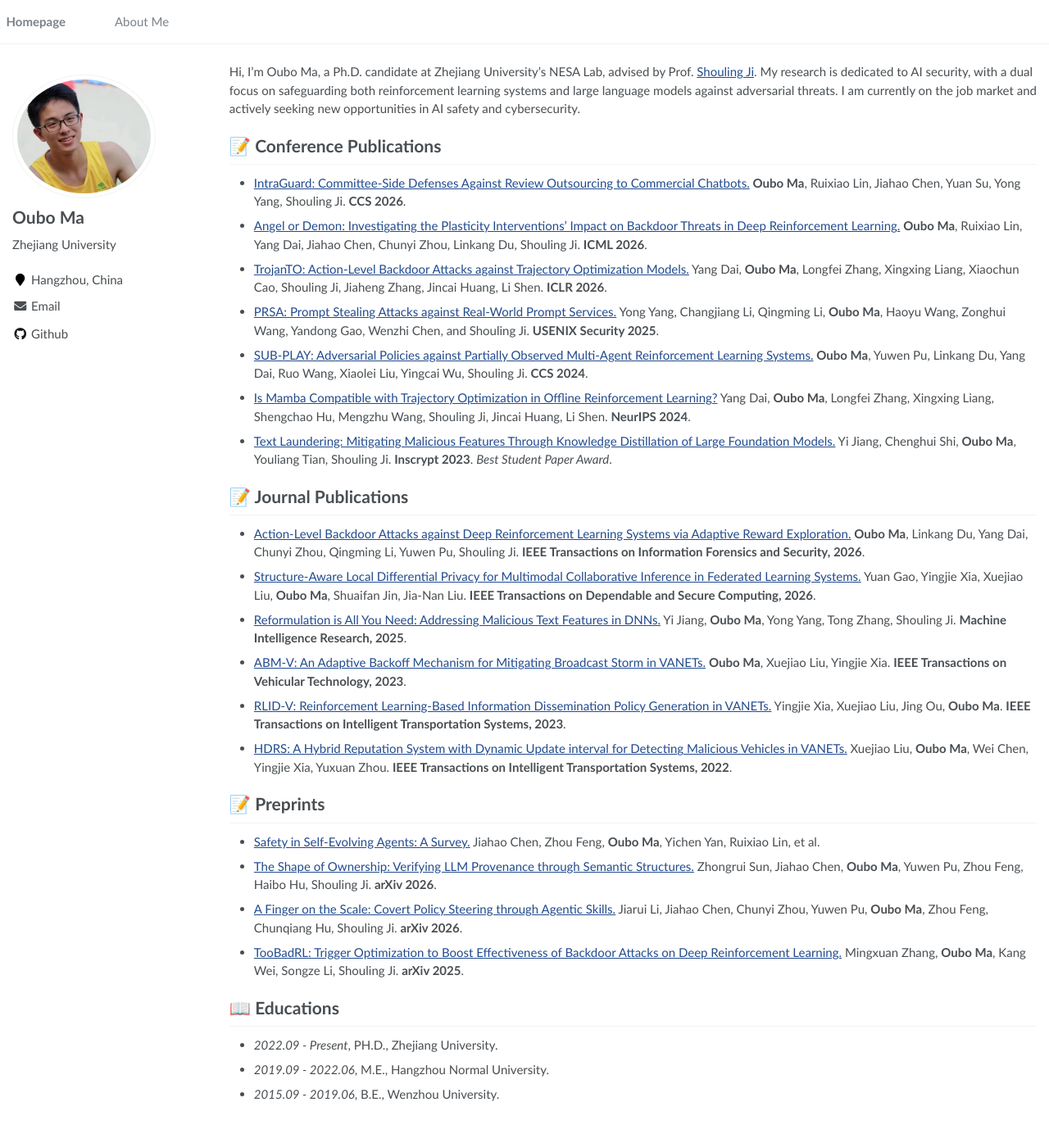
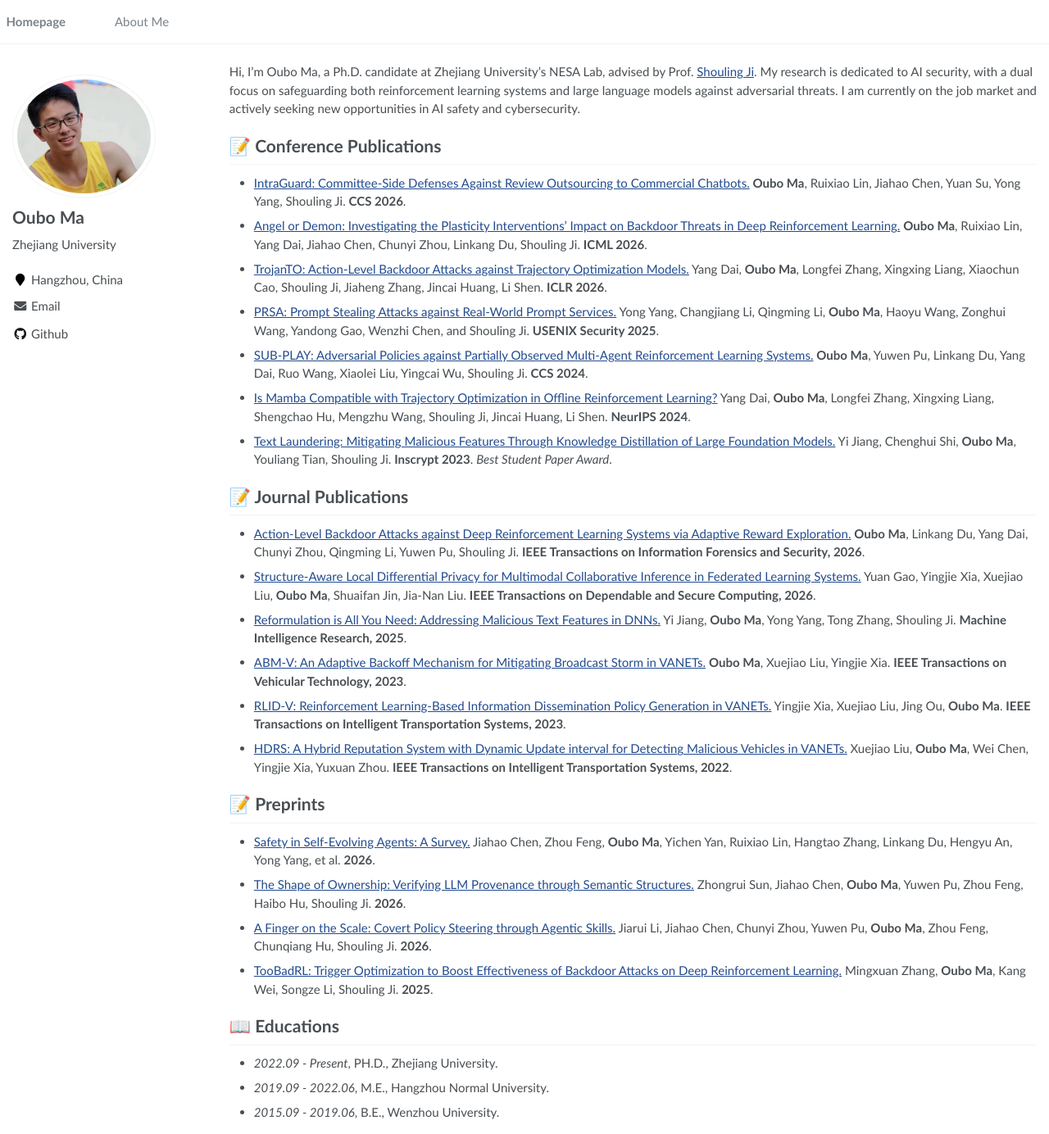
Before and after one commit to maoubo/maoubo.github.io, a Jekyll site: the page built from _pages/about.md, in a window 1280 px wide and 1384 px high. Shown: the whole window at 82% size. Built offline with Jekyll 4.4.1, drawn with Linux system fonts in a browser that asks for light colours.

Commit message:
Update about.md

```diff
--- a/_pages/about.md
+++ b/_pages/about.md
@@ -39,10 +39,10 @@ I am currently on the job market and actively seeking new opportunities in AI sa
 - [HDRS: A Hybrid Reputation System with Dynamic Update interval for Detecting Malicious Vehicles in VANETs.](https://maoubo.github.io/docs/HDRS.pdf) Xuejiao Liu, **Oubo Ma**, Wei Chen, Yingjie Xia, Yuxuan Zhou. **IEEE Transactions on Intelligent Transportation Systems, 2022**.
 
 # 📝 Preprints
-- [Safety in Self-Evolving Agents: A Survey.](https://www.researchgate.net/profile/Jiahao-Chen-59/publication/414186519_Safety_in_Self-Evolving_Agents_A_Survey/links/6aa2abf9eacf1256dcb3336d/Safety-in-Self-Evolving-Agents-A-Survey.pdf) Jiahao Chen, Zhou Feng, **Oubo Ma**, Yichen Yan, Ruixiao Lin, et al.
-- [The Shape of Ownership: Verifying LLM Provenance through Semantic Structures.](https://arxiv.org/pdf/2609.02553) Zhongrui Sun, Jiahao Chen, **Oubo Ma**, Yuwen Pu, Zhou Feng, Haibo Hu, Shouling Ji. **arXiv 2026**.
-- [A Finger on the Scale: Covert Policy Steering through Agentic Skills.](https://arxiv.org/pdf/2609.02564) Jiarui Li, Jiahao Chen, Chunyi Zhou, Yuwen Pu, **Oubo Ma**, Zhou Feng, Chunqiang Hu, Shouling Ji. **arXiv 2026**.
-- [TooBadRL: Trigger Optimization to Boost Effectiveness of Backdoor Attacks on Deep Reinforcement Learning.](https://arxiv.org/pdf/2506.09562) Mingxuan Zhang, **Oubo Ma**, Kang Wei, Songze Li, Shouling Ji. **arXiv 2025**.
+- [Safety in Self-Evolving Agents: A Survey.](https://www.researchgate.net/profile/Jiahao-Chen-59/publication/414186519_Safety_in_Self-Evolving_Agents_A_Survey/links/6aa2abf9eacf1256dcb3336d/Safety-in-Self-Evolving-Agents-A-Survey.pdf) Jiahao Chen, Zhou Feng, **Oubo Ma**, Yichen Yan, Ruixiao Lin, Hangtao Zhang, Linkang Du, Hengyu An, Yong Yang, et al. **2026**.
+- [The Shape of Ownership: Verifying LLM Provenance through Semantic Structures.](https://arxiv.org/pdf/2609.02553) Zhongrui Sun, Jiahao Chen, **Oubo Ma**, Yuwen Pu, Zhou Feng, Haibo Hu, Shouling Ji. **2026**.
+- [A Finger on the Scale: Covert Policy Steering through Agentic Skills.](https://arxiv.org/pdf/2609.02564) Jiarui Li, Jiahao Chen, Chunyi Zhou, Yuwen Pu, **Oubo Ma**, Zhou Feng, Chunqiang Hu, Shouling Ji. **2026**.
+- [TooBadRL: Trigger Optimization to Boost Effectiveness of Backdoor Attacks on Deep Reinforcement Learning.](https://arxiv.org/pdf/2506.09562) Mingxuan Zhang, **Oubo Ma**, Kang Wei, Songze Li, Shouling Ji. **2025**.
 
 # 📖 Educations
 - *2022.09 - Present*, PH.D., Zhejiang University.
```
